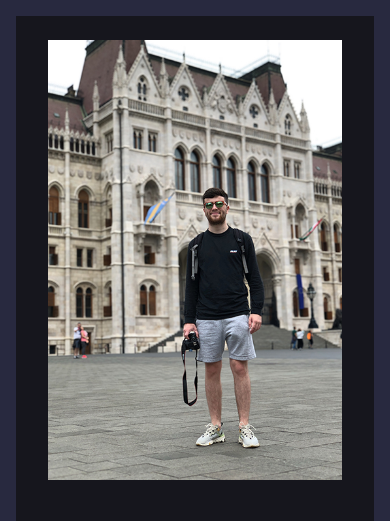
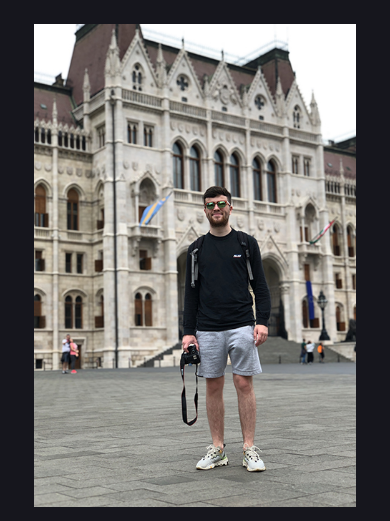
Before and after one commit to PatrickWhitehouse/PatrickWhitehouse.github.io, a website: page index.html in a window 390 px wide. Shown: the top 521 px of the page. Drawn offline with Linux system fonts and the light colour scheme; a web font is replaced by a local one.

Commit message:
remove border on mobile

```diff
--- a/scss/styles.scss
+++ b/scss/styles.scss
@@ -13,10 +13,10 @@ body {
     line-height: 1.5;
     font-weight: 400;
     padding: ($base/2) $base;
-    border: $base solid $blue;
 
     @media screen and (min-width: $s-medium) {
         padding: ($fs-large/2) $fs-large;
+        border: $base solid $blue;
     }
 }
 
```
Also changed, not shown: css/styles.css.
